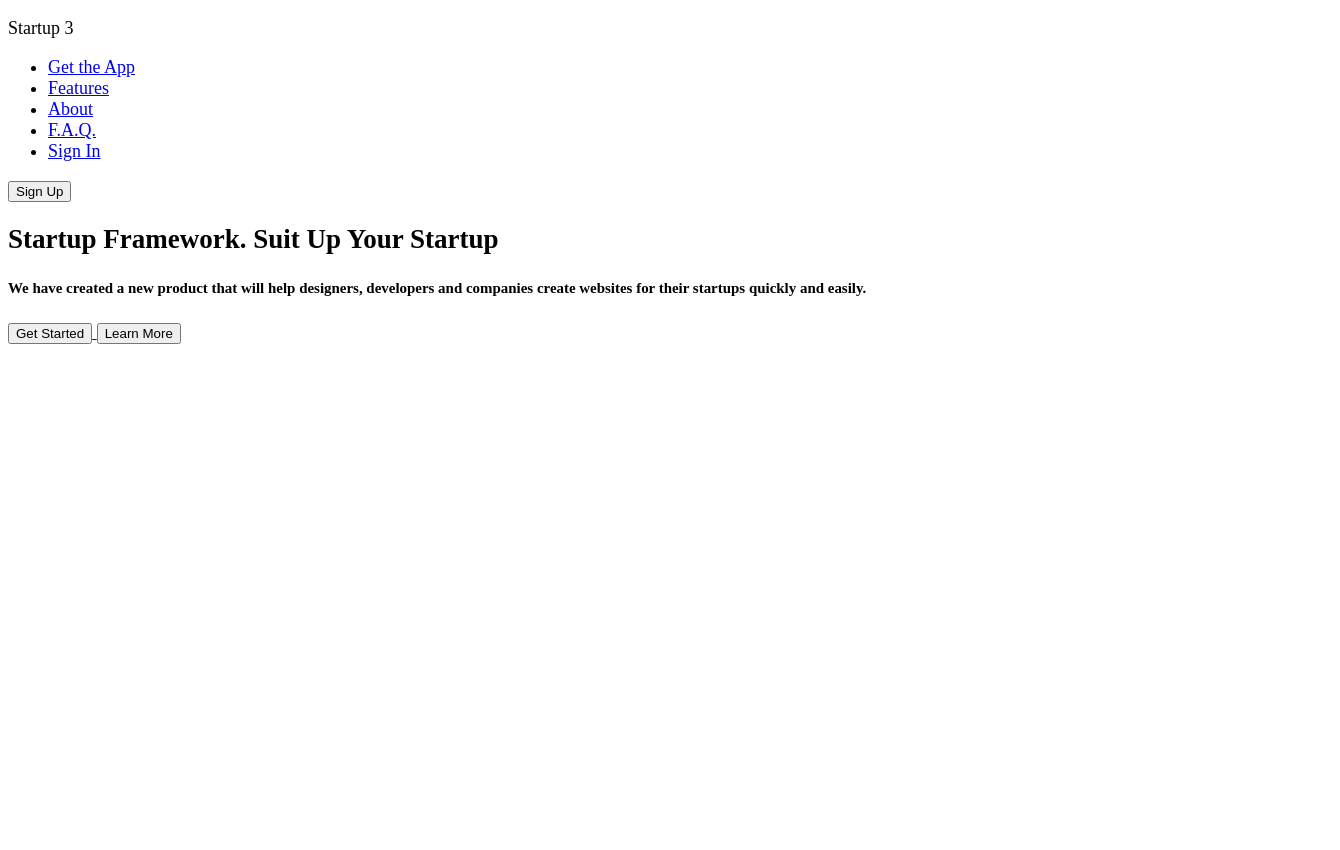
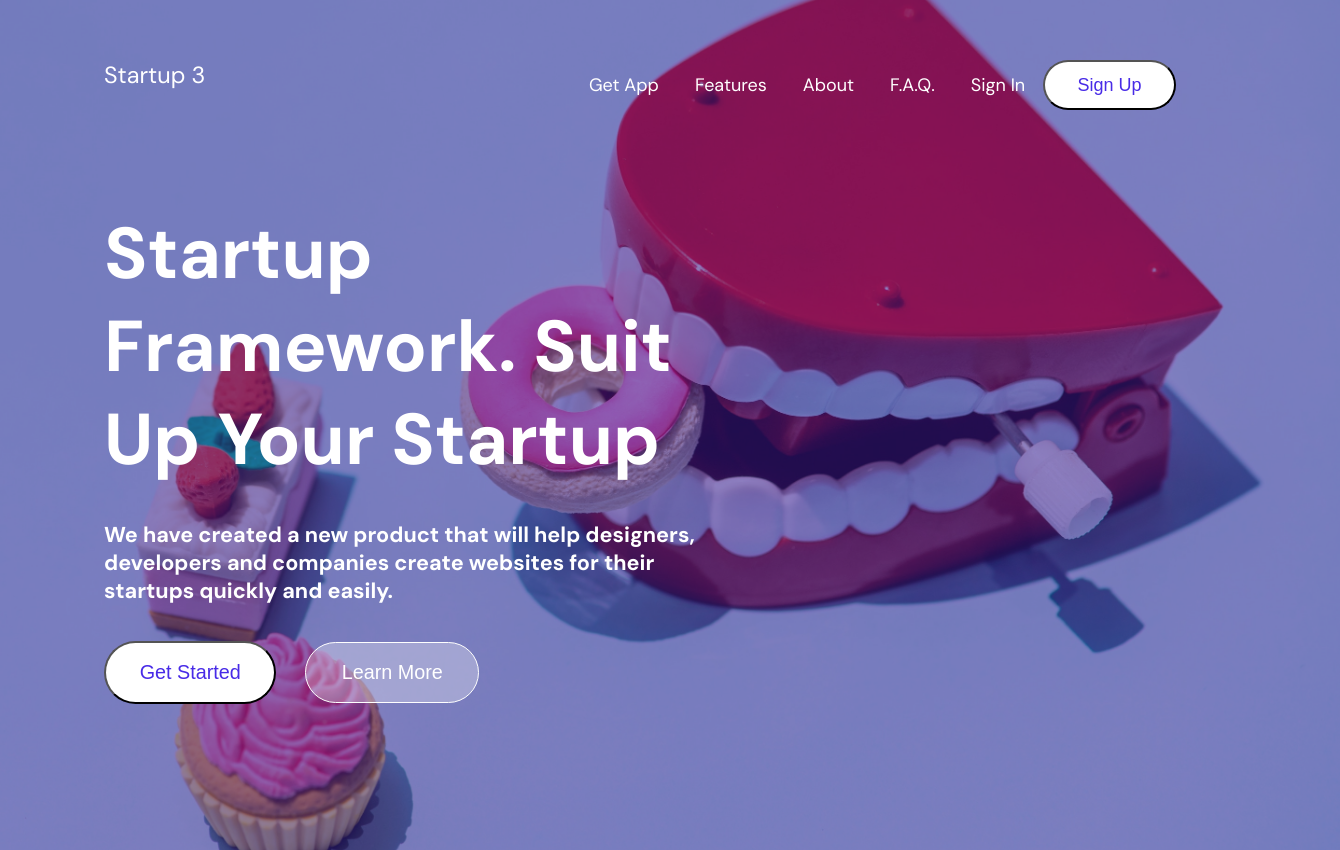
Before and after one commit to seyiFortress/awesome-project, a plain HTML site: page Landing Page - Startup App (18)/index.html in a window 1280 px wide. Shown: the whole page, 1340 px wide, since content can reach past the window. Before the commit the page ends 800 px from the top, so only its background shows below. Drawn offline with Linux system fonts and the light colour scheme.

Commit message:
Styled Webpage Complete

```diff
--- a/Landing Page - Startup App (18)/index.html
+++ b/Landing Page - Startup App (18)/index.html
@@ -4,20 +4,24 @@
     <meta charset="UTF-8">
     <meta name="viewport" content="width=device-width, initial-scale=1.0">
     <link rel="stylesheet" href="style.css">
+    <link href="https://fonts.googleapis.com/css2?family=DM+Sans:ital,opsz,wght@0,9..40,100..1000;1,9..40,100..1000&display=swap" rel="stylesheet">
     <title>Landing Page</title>
 </head>
 <body>
+    <div class="image"></div>
+    <div class="overlay"></div>
+    <div id="box">
         <header>
-        <p>Startup 3</p>
+            <p id="logo">Startup 3</p>
             <nav>
                 <ul id="menu">
-                <li><a href="#">Get the App</a></li>
+                    <li><a href="#">Get App</a></li>
                     <li><a href="#">Features</a></li>
                     <li><a href="#">About</a></li>
                     <li><a href="#">F.A.Q.</a></li>
                     <li><a href="#">Sign In</a></li>
                 </ul>
-            <a href="#">
+                <a #middle-fill-button href="#">
                     <button id="middle-fill">Sign Up</button>
                 </a>
             </nav>
@@ -37,5 +41,6 @@
                 </a>
             </section>
         </main>
+    </div>
 </body>
 </html>
--- a/Landing Page - Startup App (18)/style.css
+++ b/Landing Page - Startup App (18)/style.css
@@ -1,7 +1,113 @@
 /* ............
-    General
+    layout
 ............ */
-
+*{
+    margin: 0;
+    padding: 0;
+    box-sizing: border-box;
+}
 html{
     font-size: 18px;
+    color: #ffffff;
 }
+body{
+    display: flex;
+    justify-content: center;
+    align-items: flex-start;
+    font-family: "DM Sans", serif;
+}
+body .overlay{
+    background: #2e189388;
+    width: 1400px;
+    height: 850px;
+    position: absolute;
+}
+body .image{
+    background: url(img/9d359a1983d55a33bd9d1ef454ff22f9.jpg);
+    width: 1400px;
+    height: 850px;
+    position: absolute;
+    background-position: center;
+    background-size: cover;
+}
+#box{
+    align-self: flex-start;
+    position: absolute;
+    margin-top: 60px;
+    max-width: 1072px;
+    /* min-height: 600px; */
+    display: flex;
+    flex-direction: column;
+}
+header{
+    display: flex;
+    justify-content: flex-end;
+    width: 100%;
+}
+nav{
+    display: flex;
+    justify-content: space-between;
+    align-items: center;
+}
+#logo{
+    font-size: 1.3rem;
+    margin-right: auto;
+}
+#menu{
+    display: flex;
+    justify-content: space-between;
+    list-style: none;
+}
+#menu li{
+    margin: 0 1em;
+}
+#menu li a{
+    text-decoration: none;
+    color: #ffffff;
+}
+#middle-fill{
+    font-size: 1rem;
+    padding: 0.7em 1.8em;
+    border-radius: 10em;
+    background-color: #fff;
+    color: #482be7;
+}
+main{
+    width: 100%;
+    margin-top: auto;
+    width: 58%;
+    margin-top: 5.4em;
+}
+section #test{
+    width: 100%;
+}
+main #test h1{
+    font-size: 4rem;
+}
+#test h5{
+    font-size: 1.2rem;
+    margin-top: 1.6em;
+}
+main #cto{
+    width: 100%;
+    margin-top: 2em;
+}
+main #cto a{
+    text-decoration: none;
+}
+main #cto #big-fill{
+    font-size: 1.1rem;
+    padding: 0.9em 1.7em;
+    background: #ffffff;
+    border-radius: 5.6em;
+    color: #482BE7;
+}
+main #cto #big-white-outline{
+    font-size: 1.1rem;
+    color: #FFFFFF;
+    background: rgba(255, 255, 255, 0.30);
+    border-radius: 5.5em;
+    border: 0.1em solid rgba(255, 255, 255, 1);
+    padding: 0.9em 1.8em;
+    margin-left: 1.2em;
+}
```
Lines whose indentation alone changed are shown as unchanged.
